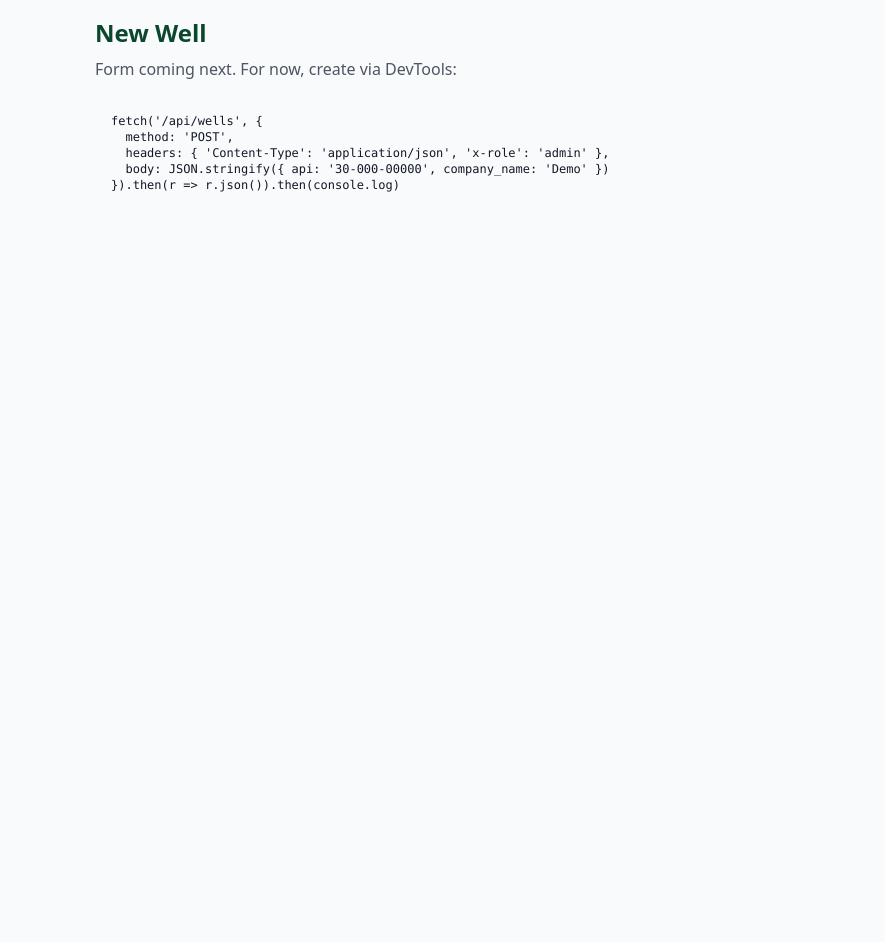
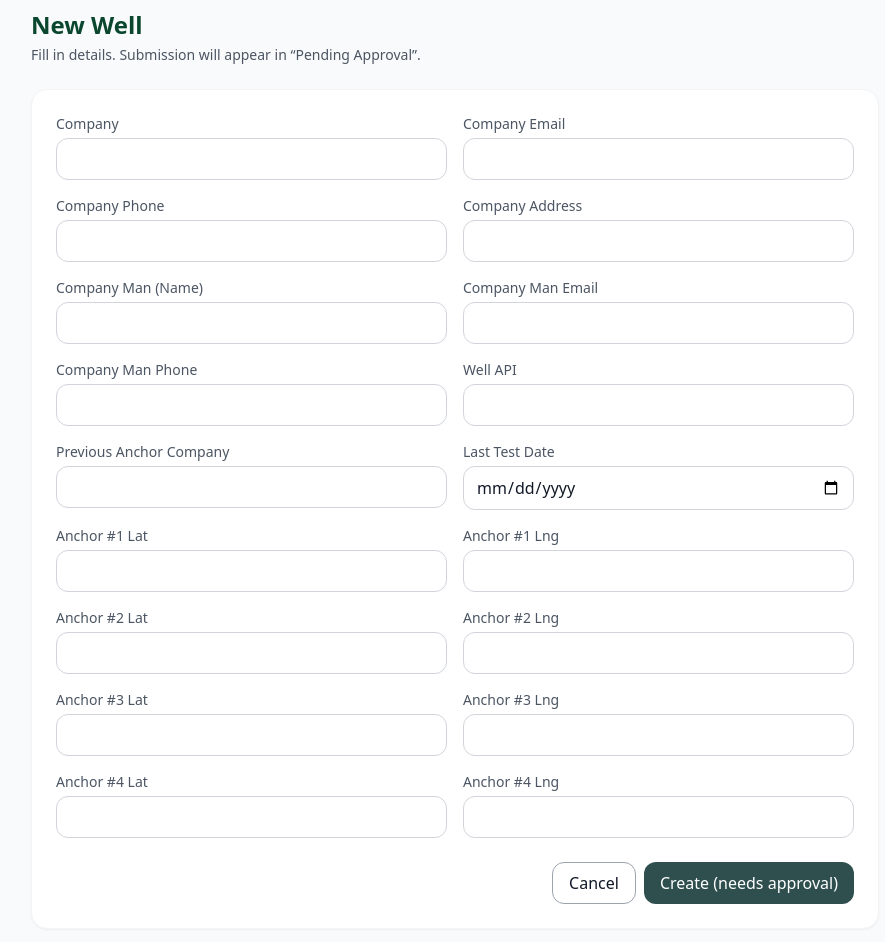
Before and after one commit to select-anchors/select-anchors-portal, a Next.js app: page /admin/wells/new in a window 1280 px wide. Shown: the part 80-1022 px from the top of the page, without its empty margins (185-1070 px from the left). Before the commit the page ends 800 px from the top, so only its background shows below. Built offline with nearby package versions, Linux system fonts and the light colour scheme; a web font is replaced by a local one.

Commit message:
Refactor NewWellStub to NewWellPage with form handling

```diff
--- a/app/admin/wells/new/page.js
+++ b/app/admin/wells/new/page.js
@@ -1,17 +1,115 @@
-export default function NewWellStub() {
+"use client";
+
+import { useState } from "react";
+import { useRouter } from "next/navigation";
+
+export default function NewWellPage() {
+  const router = useRouter();
+  const [saving, setSaving] = useState(false);
+  const [form, setForm] = useState({
+    company_name: "",
+    company_email: "",
+    company_phone: "",
+    company_address: "",
+    company_man_name: "",
+    company_man_email: "",
+    company_man_phone: "",
+    api: "",
+    previous_anchor_company: "",
+    last_test_date: "",
+    anchor1_lat: "", anchor1_lng: "",
+    anchor2_lat: "", anchor2_lng: "",
+    anchor3_lat: "", anchor3_lng: "",
+    anchor4_lat: "", anchor4_lng: "",
+  });
+
+  function update(k, v) { setForm(prev => ({ ...prev, [k]: v })); }
+
+  async function submit(e) {
+    e.preventDefault();
+    try {
+      setSaving(true);
+      const res = await fetch("/api/wells", {
+        method: "POST",
+        headers: { "Content-Type": "application/json", "x-role": "admin" },
+        body: JSON.stringify({
+          ...form,
+          is_approved: false, // new entries require approval
+        }),
+      });
+      if (!res.ok) throw new Error(`Create failed (${res.status})`);
+      // Go back to admin list
+      router.push("/admin/wells");
+    } catch (e) {
+      alert(String(e));
+    } finally {
+      setSaving(false);
+    }
+  }
+
+  const Field = ({ label, name, type="text", placeholder="" }) => (
+    <label className="flex flex-col gap-1">
+      <span className="text-sm text-gray-600">{label}</span>
+      <input
+        type={type}
+        value={form[name] ?? ""}
+        onChange={(e) => update(name, e.target.value)}
+        placeholder={placeholder}
+        className="border border-gray-300 rounded-xl px-3 py-2"
+        required={name === "company_name" || name === "api"}
+      />
+    </label>
+  );
+
   return (
-    <div className="max-w-3xl mx-auto px-6 py-10">
-      <h1 className="text-2xl font-bold mb-2">New Well</h1>
-      <p className="text-gray-600">
-        Form coming next. For now, create via DevTools:
+    <div className="max-w-4xl mx-auto px-6 py-8">
+      <h1 className="text-2xl font-bold mb-1">New Well</h1>
+      <p className="text-sm text-gray-600 mb-6">
+        Fill in details. Submission will appear in “Pending Approval”.
       </p>
-      <pre className="mt-4 rounded-xl bg-gray-50 p-4 text-xs overflow-auto">
-{`fetch('/api/wells', {
-  method: 'POST',
-  headers: { 'Content-Type': 'application/json', 'x-role': 'admin' },
-  body: JSON.stringify({ api: '30-000-00000', company_name: 'Demo' })
-}).then(r => r.json()).then(console.log)`}
-      </pre>
+
+      <form onSubmit={submit} className="bg-white rounded-2xl border border-gray-100 shadow-sm p-6 space-y-6">
+        <div className="grid grid-cols-1 md:grid-cols-2 gap-4">
+          <Field label="Company" name="company_name" />
+          <Field label="Company Email" name="company_email" type="email" />
+          <Field label="Company Phone" name="company_phone" />
+          <Field label="Company Address" name="company_address" />
+
+          <Field label="Company Man (Name)" name="company_man_name" />
+          <Field label="Company Man Email" name="company_man_email" type="email" />
+          <Field label="Company Man Phone" name="company_man_phone" />
+
+          <Field label="Well API" name="api" />
+          <Field label="Previous Anchor Company" name="previous_anchor_company" />
+          <Field label="Last Test Date" name="last_test_date" type="date" />
+
+          <Field label="Anchor #1 Lat" name="anchor1_lat" />
+          <Field label="Anchor #1 Lng" name="anchor1_lng" />
+          <Field label="Anchor #2 Lat" name="anchor2_lat" />
+          <Field label="Anchor #2 Lng" name="anchor2_lng" />
+          <Field label="Anchor #3 Lat" name="anchor3_lat" />
+          <Field label="Anchor #3 Lng" name="anchor3_lng" />
+          <Field label="Anchor #4 Lat" name="anchor4_lat" />
+          <Field label="Anchor #4 Lng" name="anchor4_lng" />
+        </div>
+
+        <div className="flex justify-end gap-2">
+          <button
+            type="button"
+            onClick={() => history.back()}
+            className="px-4 py-2 rounded-xl border border-gray-400 bg-white hover:bg-gray-100"
+          >
+            Cancel
+          </button>
+          <button
+            type="submit"
+            disabled={saving}
+            className="px-4 py-2 rounded-xl bg-[#2f4f4f] text-white disabled:opacity-60"
+          >
+            {saving ? "Saving…" : "Create (needs approval)"}
+          </button>
+        </div>
+      </form>
     </div>
   );
 }
```
